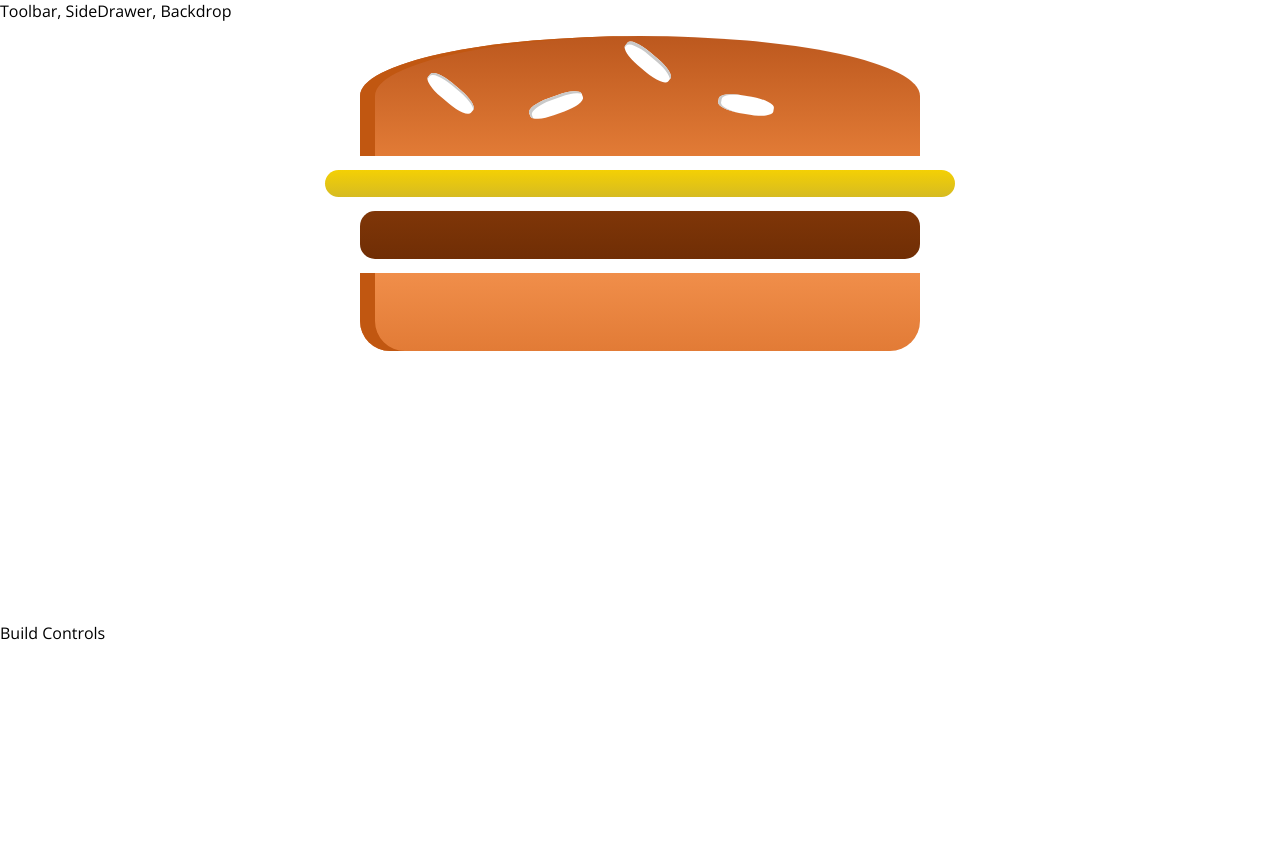
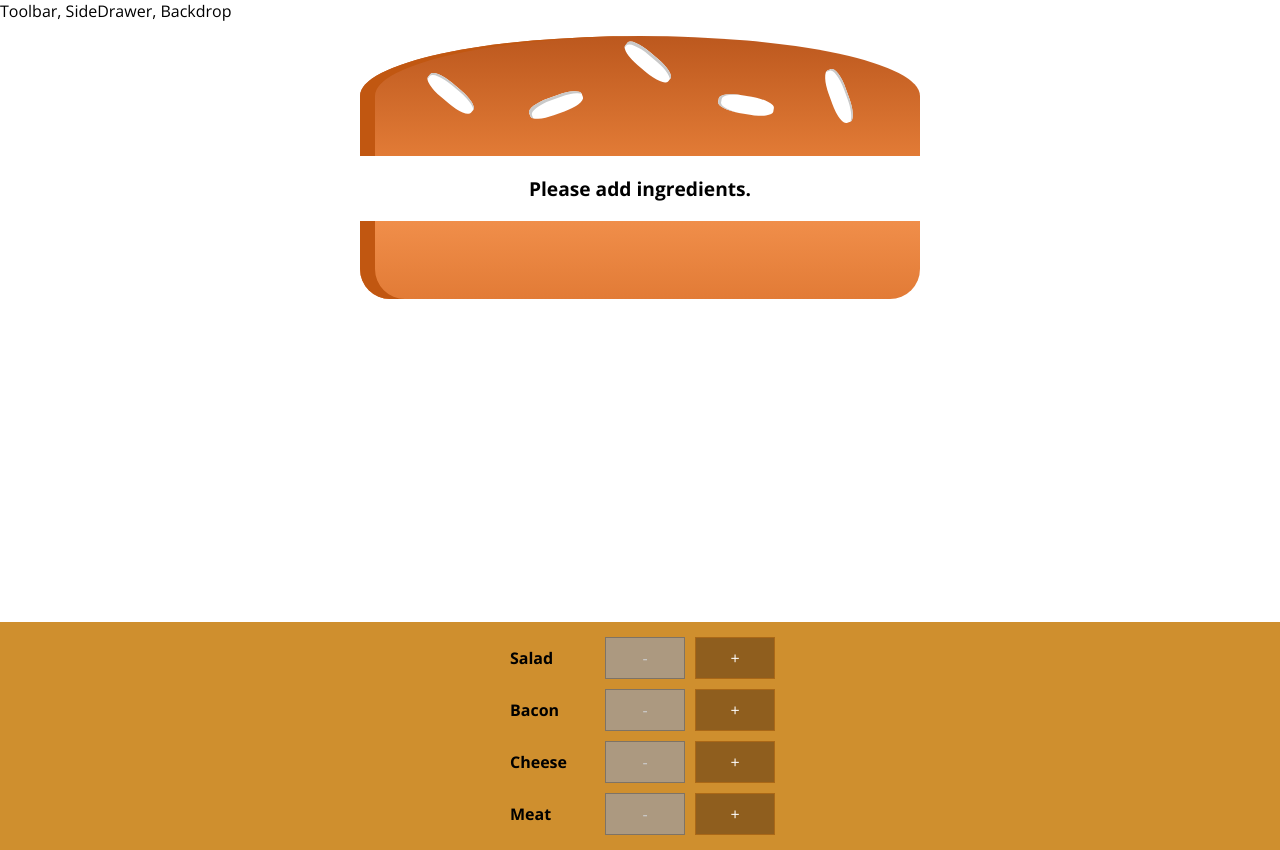
Before and after one commit to dleszcz/burger-app, a React app: page / in a window 1280 px wide. Before the commit the page ends 800 px from the top, so only its background shows below. Built offline with nearby package versions, Linux system fonts and the light colour scheme.

Commit message:
Adding / Removing ingredients methods

```diff
--- /dev/null
+++ b/src/components/Burger/BuildControls/BuildControl.styles.js
@@ -0,0 +1,12 @@
+import styled from 'styled-components';
+
+export const Controls = styled.div`
+  width: 100%;
+  background-color: #cf8f2e;
+  display: flex;
+  flex-direction: column;
+  align-items: center;
+  box-shadow: 0 2px 1px #ccc;
+  margin: auto;
+  padding: 10px 0;
+`;
--- /dev/null
+++ b/src/components/Burger/BuildControls/BuildControl/BuildControl.js
@@ -0,0 +1,15 @@
+import React from 'react';
+
+import { ControlContainer, Label, LessButton, MoreButton } from './BuildControl.styles';
+
+const BuildControl = (props) => {
+  return (
+    <ControlContainer>
+      <Label>{ props.label }</Label>
+      <LessButton onClick={props.removed} disabled={props.disabled}>-</LessButton>
+      <MoreButton onClick={props.added}>+</MoreButton>
+    </ControlContainer>
+  )
+}
+
+export default BuildControl;
--- /dev/null
+++ b/src/components/Burger/BuildControls/BuildControl/BuildControl.styles.js
@@ -0,0 +1,60 @@
+import styled from 'styled-components';
+
+export const ControlContainer = styled.div`
+  display: flex;
+  flex-direction: row;
+  justify-content: space-between;
+  margin: 5px 0;
+`;
+
+export const Label = styled.div`
+  padding: 10px;
+  font-weight: bold;
+  width: 80px;
+`;
+
+const Button = styled.button`
+  display: block;
+  font: inherit;
+  padding: 5px;
+  margin: 0 5px;
+  width: 80px;
+  border: 1px solid #aa6817;
+  cursor: pointer;
+  outline: none;
+
+  &:disabled {
+    background-color: #AC9980;
+    border: 1px solid #7E7365;
+    color: #ccc;
+    cursor: default;
+  }
+
+  &:hover:disabled {
+    background-color: #AC9980;
+    color: #ccc;
+    cursor: not-allowed;
+  }
+`;
+
+export const MoreButton = styled(Button)`
+  background-color: #8F5E1E;
+  color: white;
+
+  &:hover,
+  &:active {
+    background-color: #daa972;
+    color: white;
+  }
+`;
+
+export const LessButton = styled(Button)`
+  background-color: #D39952;
+  color: white;
+
+  &:hover,
+  &:active {
+    background-color: #99703f;
+    color: white;
+  }
+`;
--- /dev/null
+++ b/src/components/Burger/BuildControls/BuildControls.js
@@ -0,0 +1,27 @@
+import React from 'react';
+import { Controls } from './BuildControl.styles';
+import BuildControl from './BuildControl/BuildControl';
+
+const controls = [
+  { label: 'Salad', type: 'salad' },
+  { label: 'Bacon', type: 'bacon' },
+  { label: 'Cheese', type: 'cheese' },
+  { label: 'Meat', type: 'meat' },
+];
+
+const BuildControls = (props) => {
+  return (
+    <Controls>
+      { controls.map(control => (
+      <BuildControl
+        key={control.label}
+        label={control.label}
+        added={() => props.ingredientAdded(control.type)}
+        removed={() => props.ingredientRemoved(control.type)}
+        disabled={props.disabled[control.type]}
+      />)) }
+    </Controls>
+  )
+}
+
+export default BuildControls;
--- a/src/components/Burger/Burger.js
+++ b/src/components/Burger/Burger.js
@@ -2,12 +2,18 @@ import React from 'react';
 import BurgerIngredient from './BurgerIngredient/BurgerIngredient';
 import { BurgerContainer } from './Burger.styles';
 
-const Burger = () => {
+const Burger = (props) => {
+  const transformedIngrediets = Object.keys(props.ingredients)
+      .map(ingredientKey => [...Array(props.ingredients[ingredientKey])]
+          .map((_, i) => <BurgerIngredient key={ingredientKey + i} type={ingredientKey} />
+        )
+      )
+      .reduce((arr, el) => arr.concat(el), [])
+
   return (
     <BurgerContainer>
       <BurgerIngredient type='bread-top' />
-      <BurgerIngredient type='cheese' />
-      <BurgerIngredient type='meat' />
+        { transformedIngrediets.length ? transformedIngrediets : <p>Please add ingredients.</p> }
       <BurgerIngredient type='bread-bottom' />
     </BurgerContainer>
   )
--- a/src/components/Burger/BurgerIngredient/BurgerIngredient.js
+++ b/src/components/Burger/BurgerIngredient/BurgerIngredient.js
@@ -28,7 +28,7 @@ class BurgerIngredient extends Component {
       case('salad'):
         ingredient = <Salad />;
         break;
-      case('beacon'):
+      case('bacon'):
         ingredient = <Bacon />;
         break;
       default:
--- a/src/components/Burger/BurgerIngredient/BurgerIngredient.styles.js
+++ b/src/components/Burger/BurgerIngredient/BurgerIngredient.styles.js
@@ -68,6 +68,20 @@ export const Seeds1 = styled.div`
     transform: rotate(10deg);
     box-shadow: inset 3px 0 #c9c9c9;
 
+    &:after {
+     content: "";
+     width: 100%;
+     height: 100%;
+     position: absolute;
+     background-color: white;
+     left: 160%;
+     top: -140%;
+     border-radius: 40%;
+     transform: rotate(60deg);
+     box-shadow: inset 1px 2px #c9c9c9;
+    }
+
+
     &:before {
       content: "";
       width: 100 %;
--- a/src/containers/BurgerBuilder/BurgerBuilder.js
+++ b/src/containers/BurgerBuilder/BurgerBuilder.js
@@ -1,12 +1,79 @@
 import React, { Component } from 'react';
 import Burger from '../../components/Burger/Burger';
+import BuildControls from '../../components/Burger/BuildControls/BuildControls';
+
+const INGREDIENT_PRICES = {
+  salad: 0.5,
+  cheese: 0.4,
+  meat: 1.3,
+  bacon: 0.7,
+}
 
 class BurgerBuilder extends Component {
+  state = {
+    ingredients: {
+      salad: 0,
+      bacon: 0,
+      cheese: 0,
+      meat: 0,
+    },
+    totalPrice: 4,
+  }
+
+  addIngredientHandler = (type) => {
+    const oldCount = this.state.ingredients[type];
+    const updatedCount = oldCount + 1;
+    const updatedIngredients = {
+      ...this.state.ingredients
+    };
+    updatedIngredients[type] = updatedCount;
+    const priceAddition = INGREDIENT_PRICES[type];
+    const oldPrice = this.state.totalPrice;
+    const newPrice = oldPrice + priceAddition;
+
+    this.setState({
+      totalPrice: newPrice,
+      ingredients: updatedIngredients
+    })
+  }
+
+  removeIngredientHandler = (type) => {
+    const oldCount = this.state.ingredients[type];
+    if (oldCount <= 0) {
+      return;
+    }
+    const updatedCount = oldCount - 1;
+    const updatedIngredients = {
+      ...this.state.ingredients
+    };
+    updatedIngredients[type] = updatedCount;
+    const priceDeduction = INGREDIENT_PRICES[type];
+    const oldPrice = this.state.totalPrice;
+    const newPrice = oldPrice - priceDeduction;
+
+    this.setState({
+      totalPrice: newPrice,
+      ingredients: updatedIngredients
+    })
+  }
+
   render() {
+    const disabledInfo = {
+      ...this.state.ingredients
+    };
+
+    for (let key in disabledInfo) {
+      disabledInfo[key] = disabledInfo[key] <= 0
+    }
+
     return (
       <>
-        <Burger />
-        <div>Build Controls</div>
+        <Burger ingredients={ this.state.ingredients } />
+        <BuildControls
+          ingredientAdded={this.addIngredientHandler}
+          ingredientRemoved={this.removeIngredientHandler}
+          disabled={disabledInfo}
+        />
       </>
     );
   }
```
